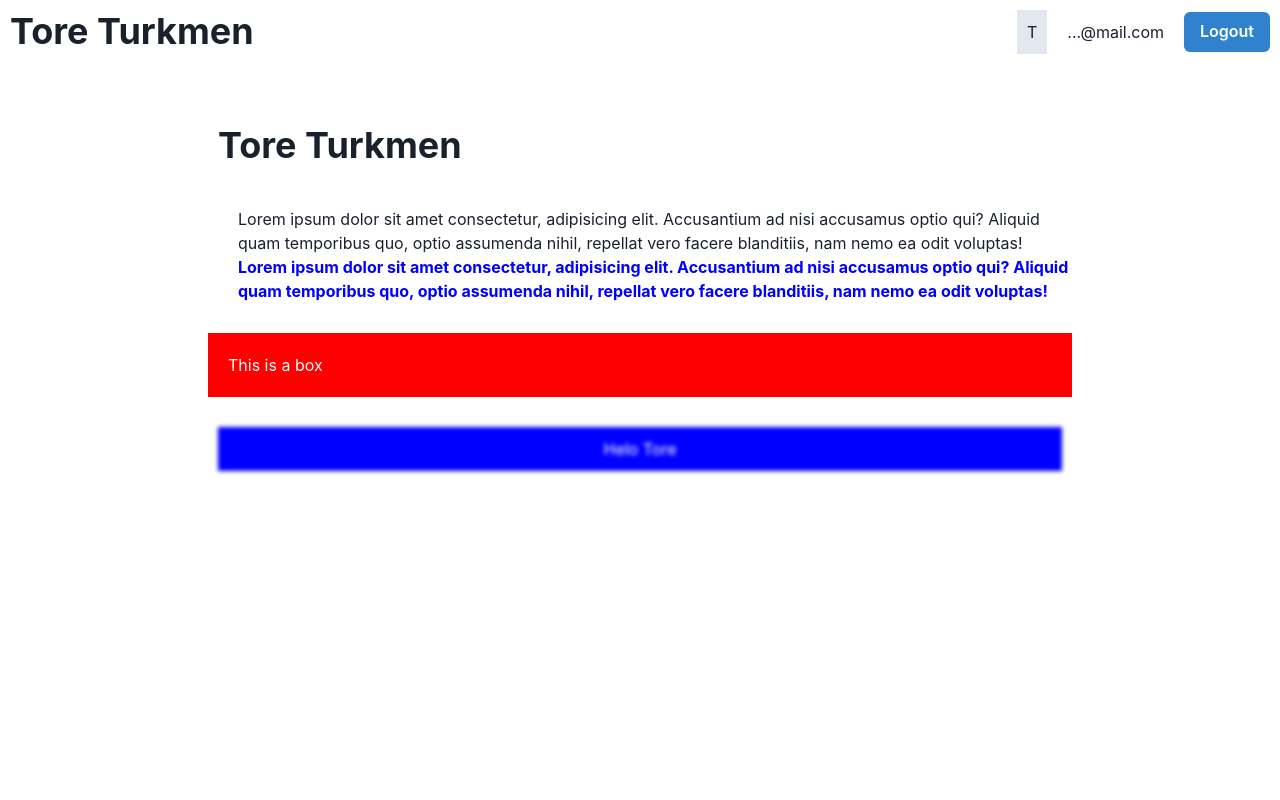
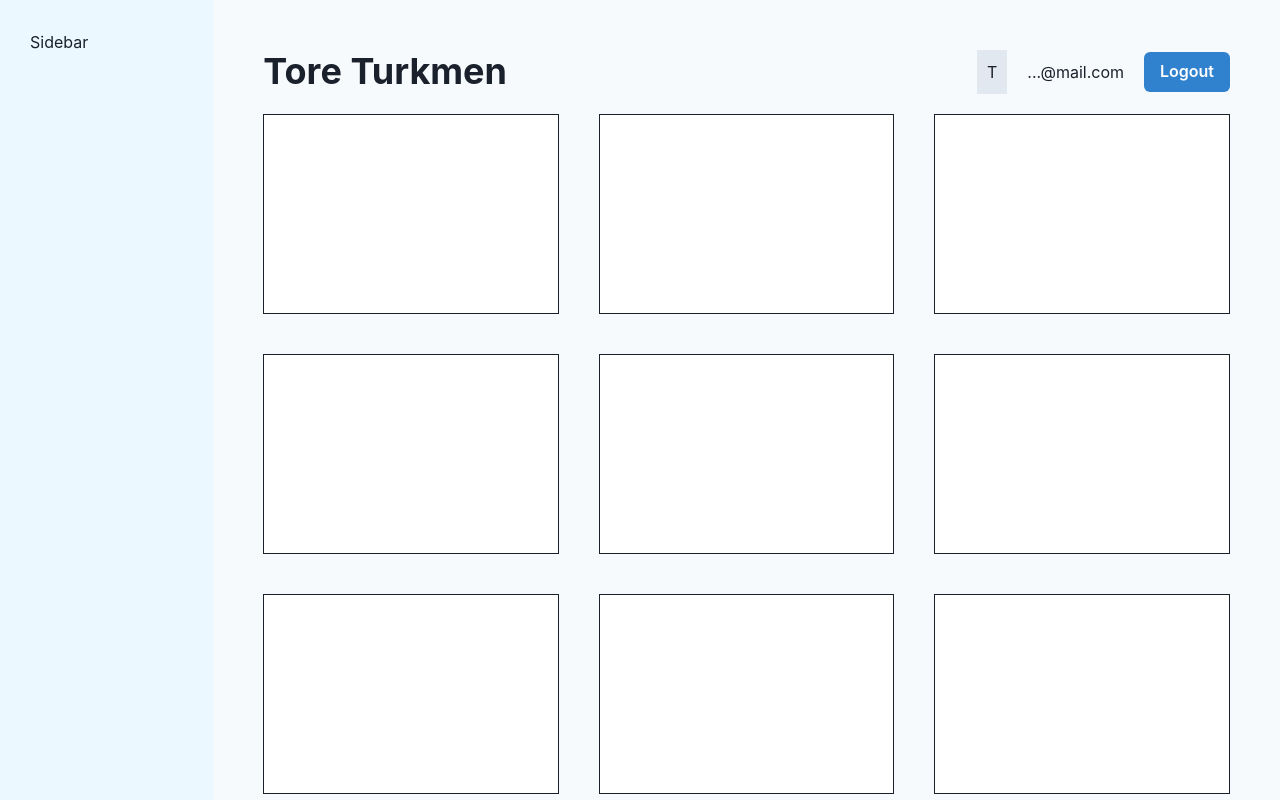
Before and after one commit to ToreTurkmen/Chakra-Project, a React (Vite) app: page / in a window 1280 px wide. Shown: the top 800 px of the page. Built offline with nearby package versions, Linux system fonts and the light colour scheme.

Commit message:
created grid template

```diff
--- a/src/layouts/RootLayout.jsx
+++ b/src/layouts/RootLayout.jsx
@@ -1,11 +1,21 @@
-import { Outlet } from "react-router-dom"
+import { Outlet} from "react-router-dom"
+import { Grid, GridItem } from "@chakra-ui/react"
 import Navbar from "../components/Navbar"
 
 export default function RootLayout() {
   return (
-    <div>
-      <Navbar />
-      <Outlet />
-    </div>
+    <Grid templateColumns="repeat(6, 1fr)" bg="gray.50">
+
+      <GridItem as="aside" colSpan="1" bg="blue.50" minHeight="100hv" p="30px">
+        <span>Sidebar</span>
+      </GridItem>
+
+
+      <GridItem as="main" colSpan="5"  p="40px">
+        <Navbar />
+        <Outlet />
+      </GridItem>
+
+    </Grid>
   )
 }
--- a/src/pages/Dashboard.jsx
+++ b/src/pages/Dashboard.jsx
@@ -1,31 +1,24 @@
-import { Container, Heading, Text, Box} from "@chakra-ui/react";
+import { Box, SimpleGrid} from "@chakra-ui/react";
 
 export default function Dashboard() {
 
-  const boxStyle = {
-    p: "10px",
-    bg: "blue",
-    m:"10px",
-    color: "white",
-    textAlign: "center",
-    filter: "blur(2px)",
-    ':hover': {
-      color: 'black',
-      bg: 'blue.200'
-    }
-  }
+
   return (
-    <Container as="section" py="20px" maxW="4xl">
-      <Heading my="30px" p="10px">Tore Turkmen</Heading>
-      <Text marginLeft="30px">Lorem ipsum dolor sit amet consectetur, adipisicing elit. Accusantium ad nisi accusamus optio qui? Aliquid quam temporibus quo, optio assumenda nihil, repellat vero facere blanditiis, nam nemo ea odit voluptas!</Text>
-      <Text ml="30px" color="blue" fontWeight="bold">Lorem ipsum dolor sit amet consectetur, adipisicing elit. Accusantium ad nisi accusamus optio qui? Aliquid quam temporibus quo, optio assumenda nihil, repellat vero facere blanditiis, nam nemo ea odit voluptas!</Text>
+    <SimpleGrid p="10px" spacing={10} minChildWidth="250px">
+      <Box bg="white" h="200px" border="1px solid"></Box>
+      <Box bg="white" h="200px" border="1px solid"></Box>
+      <Box bg="white" h="200px" border="1px solid"></Box>
+      <Box bg="white" h="200px" border="1px solid"></Box>
 
-      <Box my="30px" p="20px" bg="red">
-          <Text color="white">This is a box</Text>
-      </Box>
-      <Box sx={boxStyle}>
-        Helo Tore
-      </Box>
-    </Container>
+      <Box bg="white" h="200px" border="1px solid"></Box>
+      <Box bg="white" h="200px" border="1px solid"></Box>
+      <Box bg="white" h="200px" border="1px solid"></Box>
+      <Box bg="white" h="200px" border="1px solid"></Box>
+
+      <Box bg="white" h="200px" border="1px solid"></Box>
+      <Box bg="white" h="200px" border="1px solid"></Box>
+      <Box bg="white" h="200px" border="1px solid"></Box>
+      <Box bg="white" h="200px" border="1px solid"></Box>
+    </SimpleGrid>
   )
 }
```
Also changed, not shown: src/components/Navbar.jsx (+1 -6 lines).
